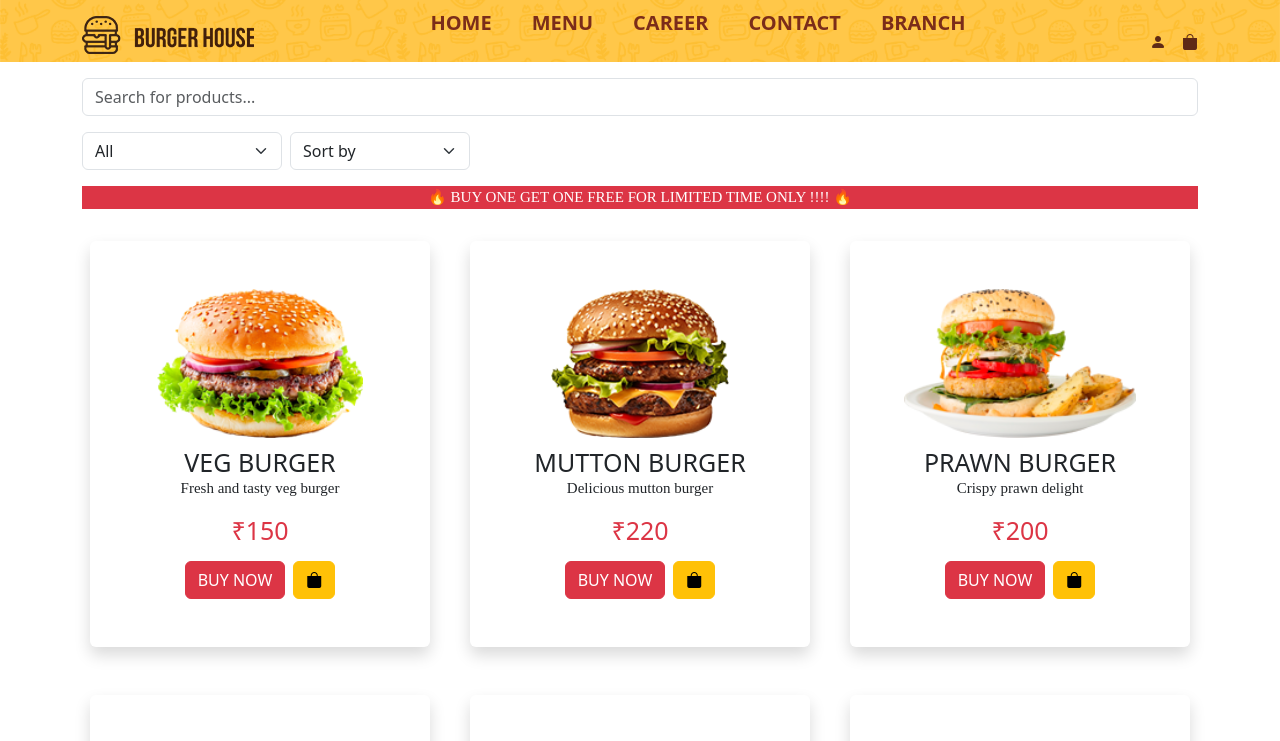
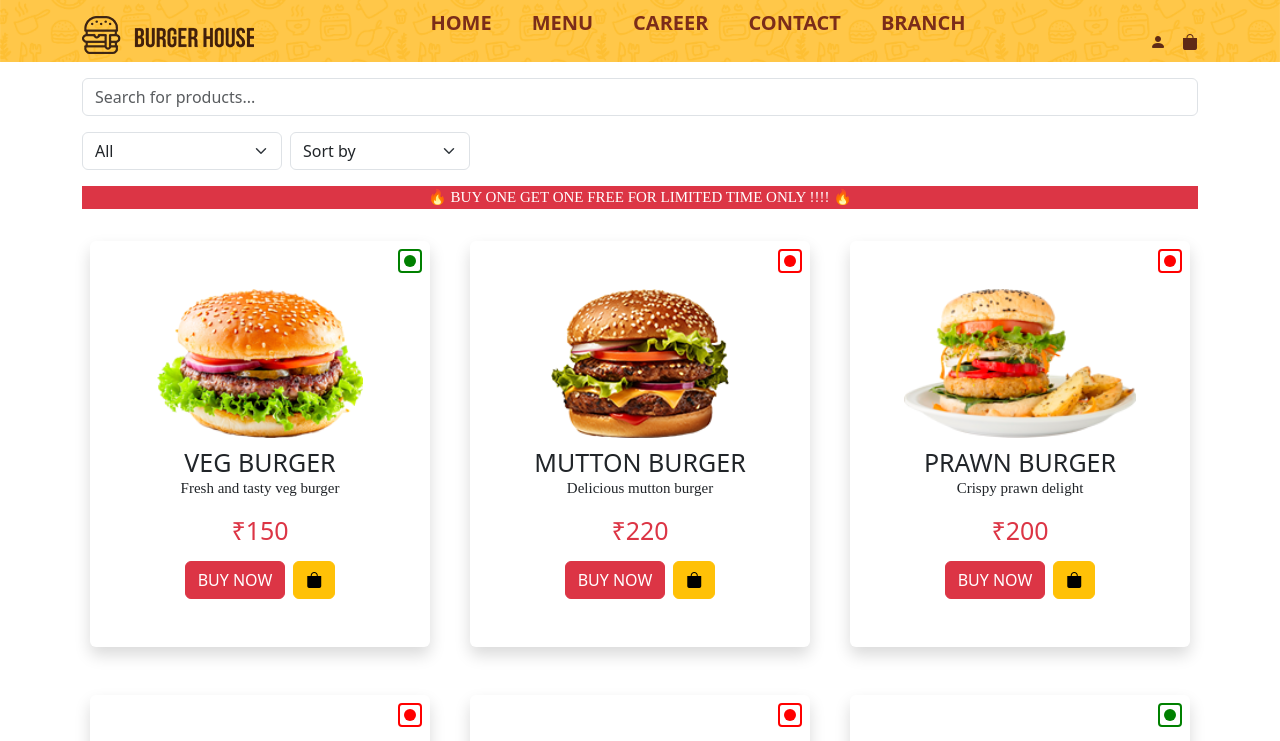
Before and after one commit to Riyas0786/burgerhouse, a React (Create React App) app: page /menu in a window 1280 px wide. Shown: the top 741 px of the page. Built offline with nearby package versions, Linux system fonts and the light colour scheme.

Commit message:
Fix build issue

```diff
--- a/src/App.css
+++ b/src/App.css
@@ -7,9 +7,6 @@
   background: url('./Assets/Home/Background_Img.png');
 }
 
-.logo-circle {
-  animation: bounce  1.5s infinite;
-}
 
 .loading-text {
   margin-top: 20px;
@@ -17,7 +14,7 @@
   letter-spacing: 2px;
   font-weight: 600;
   border-radius: 15px;
-  background-color: rgba(0, 0, 0, 0.441);
+
 }
 .dots {
   margin-top: 15px;
--- a/src/App.js
+++ b/src/App.js
@@ -19,7 +19,7 @@ import { CartProvider } from './Components/Cartprovider';
 import Loading from './Components/Loading';
 import { ToastContainer } from "react-toastify";
 import "react-toastify/dist/ReactToastify.css";
-
+import VegNonVegBadge from './Components/VegNonVegIcon.js';
 
 
 
@@ -59,6 +59,7 @@ function AppContent() {
           <Route path="/cart" element={<Cart />} />
           <Route path="/login" element={<Login />} />
         </Routes>
+        <VegNonVegBadge/>
       </CartProvider>
 
 
--- a/src/Components/Account.js
+++ b/src/Components/Account.js
@@ -38,7 +38,7 @@ const Account = () => {
   };
 
   return (
-    <div className="d-flex justify-content-center align-items-center min-vh-100 bg-warning-subtle">
+    <div className="d-flex justify-content-center align-items-center min-vh-100 ">
       <div className="d-flex flex-wrap shadow rounded-3 overflow-hidden bg-white" style={{ maxWidth: "800px" }}>
 
         {/* Left Side */}
--- a/src/Components/Career.js
+++ b/src/Components/Career.js
@@ -28,11 +28,11 @@ const Career = () => {
     <>
       <section className="header ">
             <h1 style={{textAlign:'center'}}>
-              WELCOME TO INDIA'S MOST ADMIRED  AND AFFORDABLE FRANCHISE
+              WELCOME TO INDIA'S MOST <br/>ADMIRED  AND AFFORDABLE FRANCHISE
             </h1>
 
             <Carousel interval={2000}
-            pause="hover" controls='true' indicators='true '>
+            pause="hover" controls='false' indicators='false '>
               <Carousel.Item>
                 <img
                   src={franchiseimg}
--- a/src/Components/Cart.js
+++ b/src/Components/Cart.js
@@ -4,7 +4,7 @@ import { useNavigate } from "react-router-dom";
 // Toastify
 import { ToastContainer, toast } from "react-toastify";
 import "react-toastify/dist/ReactToastify.css";
-
+import VegNonVegIcon from "./VegNonVegIcon";
 const Cart = () => {
   const { cartItem, increaseQty, decreaseQty, removeItem, setCartItem } = useContext(CartContext);
   const navigate =useNavigate();
@@ -49,7 +49,9 @@ const Cart = () => {
               <div className="row">
                 {cartItem.map((item) => (
                   <div key={item.id} className="col-12 col-sm-6 col-md-4 py-3">
-                    <div className="card h-100 shadow-sm p-3 text-center">
+                    <div className=" rounded shadow h-100 text-center" style={{position:'relative'}}>
+                  <div style={{ position: "absolute", top: "8px", right: "8px" }}>
+                  <VegNonVegIcon type={item.isVeg ? "veg" : "non-veg"} size={24}  /></div>
                       <img
                         src={item.image}
                         alt={item.name}
--- a/src/Components/Contact.js
+++ b/src/Components/Contact.js
@@ -36,7 +36,7 @@ const Contact = () => {
             <div className="col-12 col-sm-7 col-md-6 col-lg-4  text-center my-4">
               <div className="contactcard mx-auto"  >
                <span className="fa-solid fa-clock-rotate-left" style={{fontSize:'80px',marginTop:'10px'}}></span></div>
-               <h4 className="text-primary fw-bold text-center my-2">24/7<br/>CUSTOMER SUPPORT</h4>
+               <h4 className="text-dark fw-bold text-center my-2">24/7<br/>CUSTOMER SUPPORT</h4>
                <h4 className=" text-center fw-bold "> ALL REGIONAL LANGUAGE SUPPORT </h4>
                <div className=" text-center ">
                <h5> TAMIL</h5>
@@ -52,7 +52,7 @@ const Contact = () => {
                 <span className="bi bi-chat-left-text" style={{fontSize:'80px'}}></span>
                 </div>
 
-              <h4 className="text-primary fw-bold text-center">MAIL TO US: SUPPORT@BURGERHOUSE</h4>
+              <h4 className="text-dark fw-bold text-center">MAIL TO US: SUPPORT@BURGERHOUSE</h4>
 
               {/* Dropdown */}
               <select
@@ -87,7 +87,7 @@ const Contact = () => {
             <div className=" col-12 col-sm-7 col-md-6 col-lg-4 mx-auto text-center">
             <div className="contactcard mx-auto my-4">
              <span className="bi bi-headset "style={{fontSize:'80px', marginBottom:'20px'}}></span></div>
-              <h4 className="fw-bold text-primary">TALK TO OUR <br/> SUPPORT TEAM</h4>
+              <h4 className="fw-bold text-dark">TALK TO OUR <br/> SUPPORT TEAM</h4>
               <button className="btn btn-danger my-5 mb-3" onClick={()=>(window.location.href='tel:9159658882')}>
                 CALL NOW <span className="fw-bold"></span>
               </button>
--- a/src/Components/Loading.js
+++ b/src/Components/Loading.js
@@ -7,8 +7,8 @@ export default function Loading() {
       <div className="logo-circle">
         <img src={Logo}alt="logo"
       /></div>
-      <h2 className="loading-text">THINK BURGER</h2>
-      <h2 className="loading-text bg-danger text-white">THINK BURGER HOUSE</h2>
+      <h2 className="loading-text text-white">THINK BURGER</h2>
+      <h2 className="loading-text  text-primary text-center">THINK BURGER HOUSE</h2>
       <div className="dots">
         <span></span>
         <span></span>
--- a/src/Components/Menu.js
+++ b/src/Components/Menu.js
@@ -15,28 +15,28 @@ import Drinks_4 from '../Assets/Menu/Drinks_4.png';
 import Drinks_5 from '../Assets/Menu/Drinks_5.png';
 import Drinks_6 from '../Assets/Menu/Drinks_6.png';
 import { CartContext } from './Cartprovider';
-
 import 'bootstrap/dist/css/bootstrap.min.css';
 import { useNavigate } from 'react-router-dom';
+import VegNonVegIcon from './VegNonVegIcon';
+
 
 const products = [
-  { id: 1, name: 'VEG BURGER', category: 'Food', subtitle: 'Fresh and tasty veg burger', price: 150, image: Burger_1 },
-  { id: 2, name: 'MUTTON BURGER', category: 'Food', subtitle: 'Delicious mutton burger', price: 220, image: Burger_2 },
-  { id: 3, name: 'PRAWN BURGER', category: 'Food', subtitle: 'Crispy prawn delight', price: 200, image: Burger_3 },
-  { id: 4, name: 'BEEF BURGER', category: 'Food', subtitle: 'Juicy beef patty burger', price: 140, image: Burger_4 },
-  { id: 5, name: 'CHICKEN BURGER', category: 'Food', subtitle: 'Classic chicken burger', price: 130, image: Burger_5 },
-  { id: 6, name: 'CHEESE BURGER', category: 'Food', subtitle: 'Cheesy goodness burger', price: 110, image: Burger_6 },
-  { id: 7, name: 'HOTDOG BURGER', category: 'Food', subtitle: 'Hotdog style burger', price: 180, image: Burger_7 },
-  { id: 8, name: 'CHICKEN WINGS', category: 'Food', subtitle: 'Spicy crispy wings', price: 190, image: Burger_8 },
-  { id: 9, name: 'BROASTED BURGER', category: 'Food', subtitle: 'Crispy broasted burger', price: 160, image: Burger_9 },
-  { id: 10, name: 'MOJITO', category: 'Drink', subtitle: 'Refreshing mint drink', price: 90, image: Drinks_1 },
-  { id: 11, name: 'LIME', category: 'Drink', subtitle: 'Fresh lime juice', price: 50, image: Drinks_2 },
-  { id: 12, name: 'GINGER LIME', category: 'Drink', subtitle: 'Spicy ginger lime', price: 60, image: Drinks_3 },
-  { id: 13, name: 'ORANGE', category: 'Drink', subtitle: 'Fresh orange juice', price: 40, image: Drinks_4 },
-  { id: 14, name: 'COCKTAIL', category: 'Drink', subtitle: 'Fruity cocktail mix', price: 110, image: Drinks_5 },
-  { id: 15, name: 'GRAPE LIME', category: 'Drink', subtitle: 'Tangy grape lime', price: 80, image: Drinks_6 },
+  { id: 1, name: 'VEG BURGER', category: 'Food', subtitle: 'Fresh and tasty veg burger', price: 150, image: Burger_1, isVeg: true },
+  { id: 2, name: 'MUTTON BURGER', category: 'Food', subtitle: 'Delicious mutton burger', price: 220, image: Burger_2, isVeg: false },
+  { id: 3, name: 'PRAWN BURGER', category: 'Food', subtitle: 'Crispy prawn delight', price: 200, image: Burger_3, isVeg: false },
+  { id: 4, name: 'BEEF BURGER', category: 'Food', subtitle: 'Juicy beef patty burger', price: 140, image: Burger_4, isVeg: false },
+  { id: 5, name: 'CHICKEN BURGER', category: 'Food', subtitle: 'Classic chicken burger', price: 130, image: Burger_5, isVeg: false },
+  { id: 6, name: 'CHEESE BURGER', category: 'Food', subtitle: 'Cheesy goodness burger', price: 110, image: Burger_6, isVeg: true },
+  { id: 7, name: 'HOTDOG BURGER', category: 'Food', subtitle: 'Hotdog style burger', price: 180, image: Burger_7, isVeg: false },
+  { id: 8, name: 'CHICKEN WINGS', category: 'Food', subtitle: 'Spicy crispy wings', price: 190, image: Burger_8, isVeg: false },
+  { id: 9, name: 'BROASTED BURGER', category: 'Food', subtitle: 'Crispy broasted burger', price: 160, image: Burger_9, isVeg: false },
+  { id: 10, name: 'MOJITO', category: 'Drink', subtitle: 'Refreshing mint drink', price: 90, image: Drinks_1, isVeg: true },
+  { id: 11, name: 'LIME', category: 'Drink', subtitle: 'Fresh lime juice', price: 50, image: Drinks_2, isVeg: true },
+  { id: 12, name: 'GINGER LIME', category: 'Drink', subtitle: 'Spicy ginger lime', price: 60, image: Drinks_3, isVeg: true },
+  { id: 13, name: 'ORANGE', category: 'Drink', subtitle: 'Fresh orange juice', price: 40, image: Drinks_4, isVeg: true },
+  { id: 14, name: 'COCKTAIL', category: 'Drink', subtitle: 'Fruity cocktail mix', price: 110, image: Drinks_5, isVeg: true },
+  { id: 15, name: 'GRAPE LIME', category: 'Drink', subtitle: 'Tangy grape lime', price: 80, image: Drinks_6, isVeg: true },
 ];
-
 const MenuPage = () => {
   const navigate = useNavigate();
   const { addToCart } = useContext(CartContext);
@@ -115,7 +115,9 @@ const MenuPage = () => {
           ) : (
             filteredProducts.map((product) => (
               <div className="col-12 col-sm-6 col-md-4 my-3" key={product.id}>
-                <div className=" rounded shadow  p-5 mb-3 mx-2" style={{textAlign:'center'}}>
+                <div className=" rounded shadow  p-5 mb-3 mx-2" style={{textAlign:'center',position:'relative'}}>
+                  <div style={{ position: "absolute", top: "8px", right: "8px" }}>
+                  <VegNonVegIcon type={product.isVeg ? "veg" : "non-veg"} size={24}  /></div>
                   <img
                     src={product.image}
                     alt={product.name}
--- a/src/Components/Style.css
+++ b/src/Components/Style.css
@@ -68,7 +68,7 @@
     font-family: none;
 }
 .text-primary{
-    color: #000000 !important;
+    color: rgb(95, 42, 22)!important;
 
 }
 /* contact page card */
--- /dev/null
+++ b/src/Components/VegNonVegIcon.js
@@ -0,0 +1,31 @@
+import React from "react";
+
+function VegNonVegIcon({ type = "veg", size = 24 }) {
+  const isVeg = type === "veg";
+
+  return (
+    <div
+      style={{
+        width: size,
+        height: size,
+        border: `2px solid ${isVeg ? "green" : "red"}`,
+        display: "flex",
+        alignItems: "center",
+        justifyContent: "center",
+        borderRadius: "4px", // optional rounded corners
+        backgroundColor: "white", // to separate from image
+      }}
+    >
+      <div
+        style={{
+          width: size / 2,
+          height: size / 2,
+          borderRadius: "50%",
+          backgroundColor: isVeg ? "green" : "red",
+        }}
+      ></div>
+    </div>
+  );
+}
+
+export default VegNonVegIcon;
--- a/src/Components/login.js
+++ b/src/Components/login.js
@@ -47,7 +47,7 @@ const Login = () => {
   };
 
   return (
-    <div className="d-flex justify-content-center align-items-center min-vh-100 bg-warning-subtle p-3">
+    <div className="d-flex justify-content-center align-items-center min-vh-100 ">
       <div className="d-flex flex-wrap shadow rounded-3 overflow-hidden bg-white" style={{ maxWidth: "800px" }}>
 
         {/* Left Side - Form */}
```
